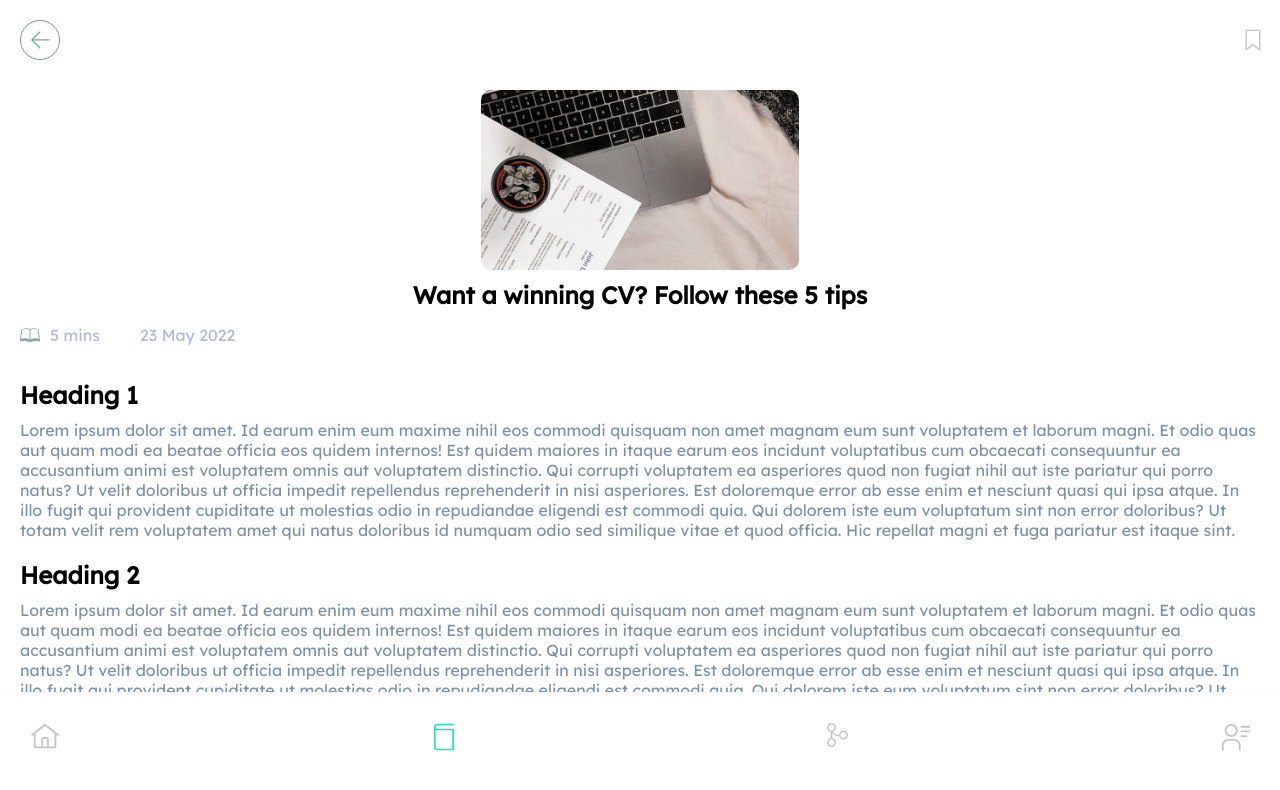
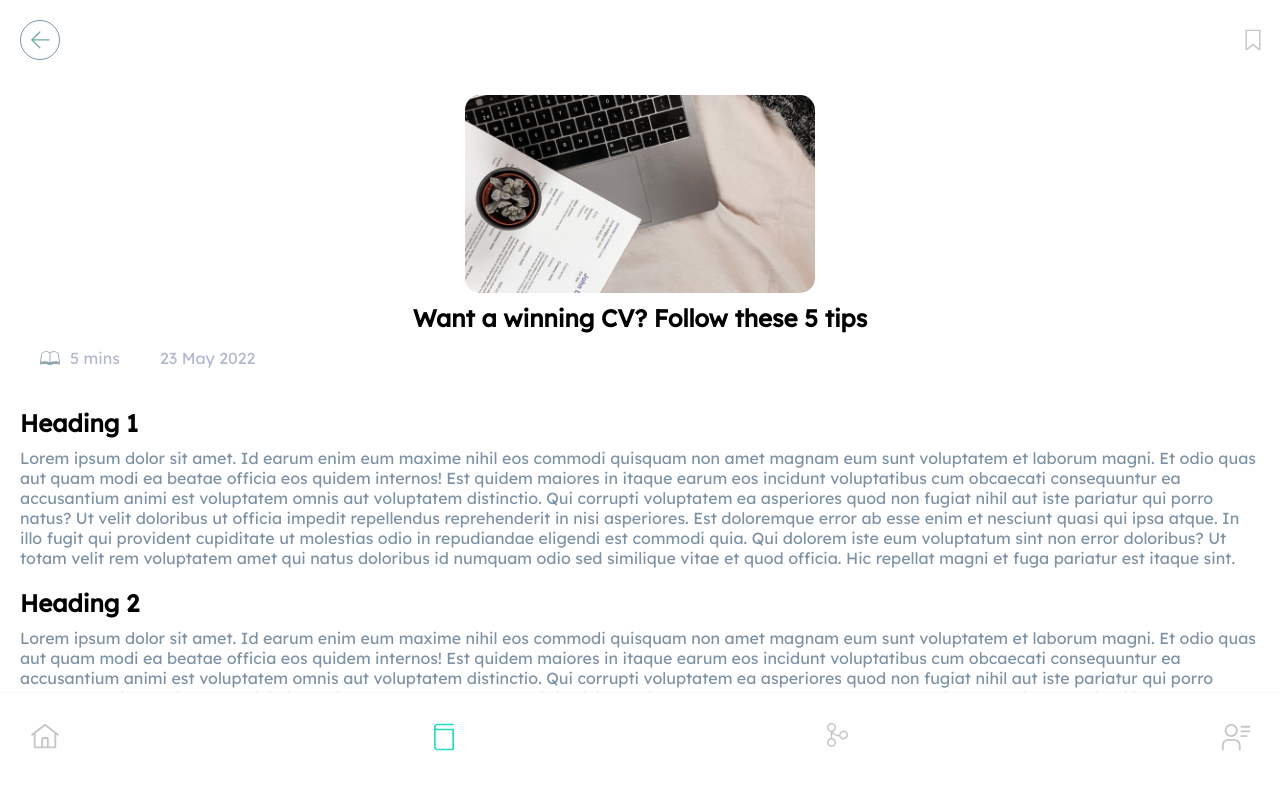
Before and after one commit to ecf123/ecf-fe-prototype, a React (Create React App) app: page /articles/1 in a window 1280 px wide. Shown: the top 790 px of the page. Built offline with nearby package versions, Linux system fonts and the light colour scheme; no server answers.

Commit message:
Update article index heading styling

```diff
--- a/src/components/ArticleIndexHeading/ArticleIndexHeading.scss
+++ b/src/components/ArticleIndexHeading/ArticleIndexHeading.scss
@@ -7,12 +7,13 @@
     justify-content: space-evenly;
     align-items: center;
     width: 100%;
+    padding: 5px 20px;
 
     &__heading-img {
         max-width: 350px;
-        max-height: 200px;
-        border-radius: 20px;
-        padding: 10px;
+        max-height: 300px;
+        border-radius: 15px;
+        margin: 10px 0px;
     }
 
     &__title {
```
